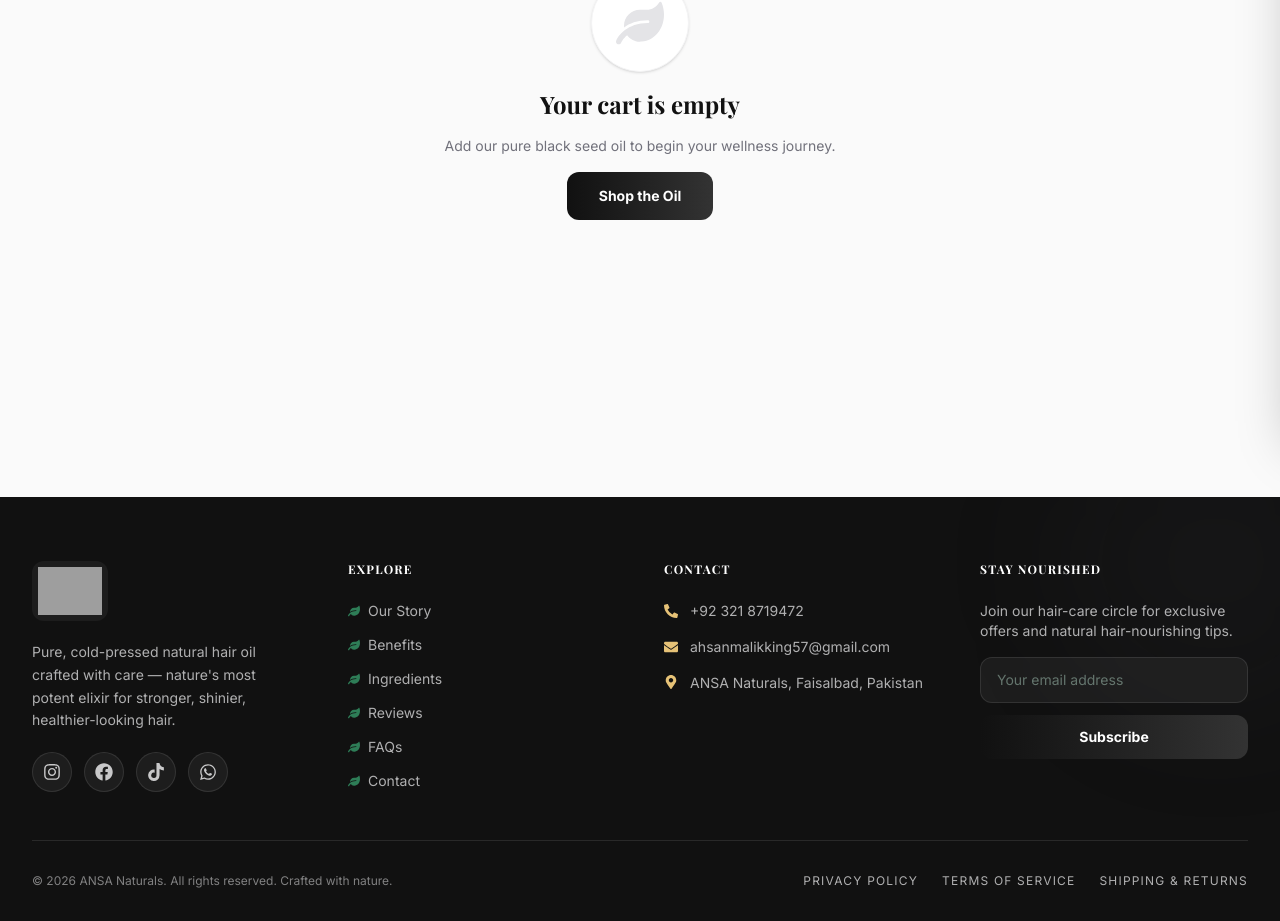
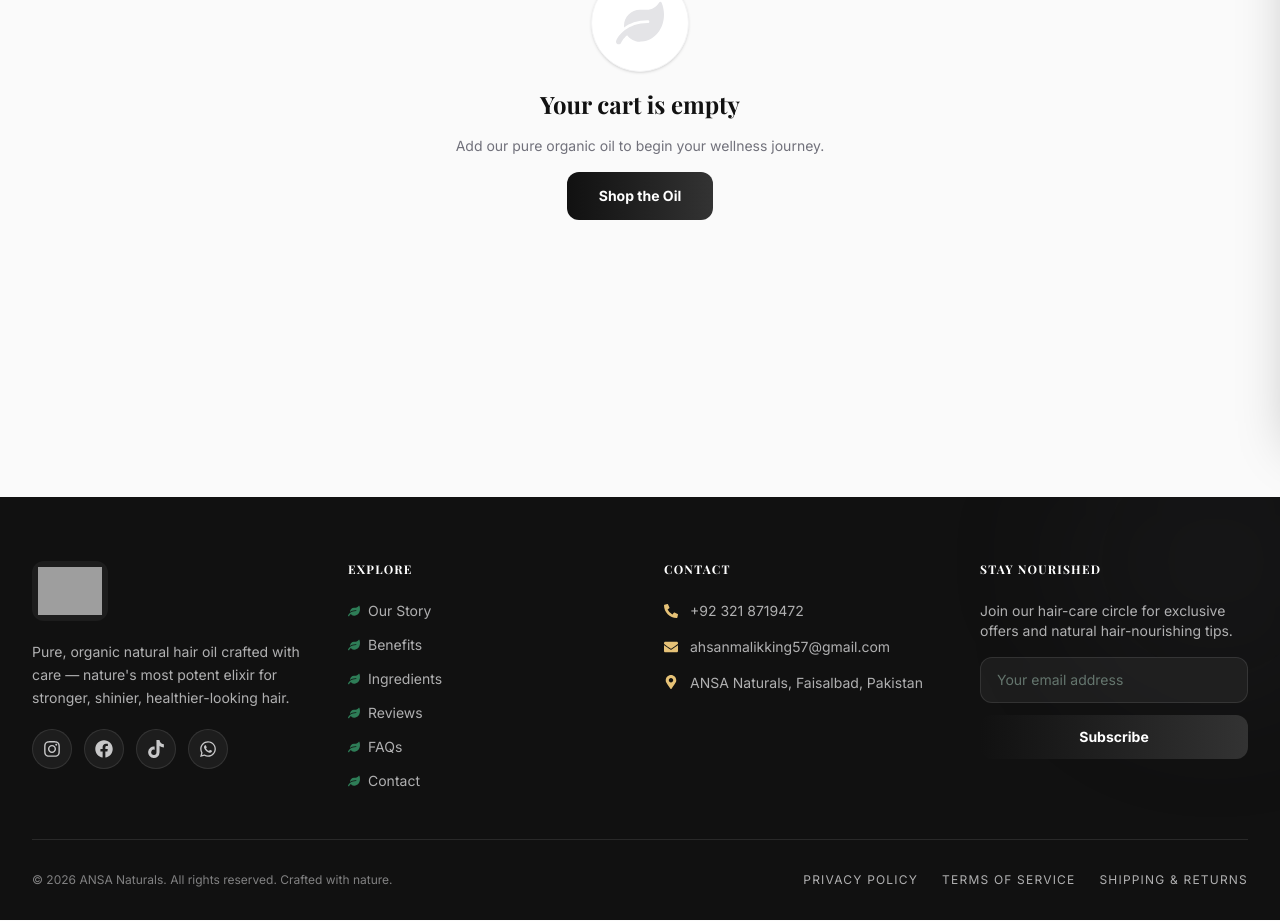
Before and after one commit to Malik-Ahsan-wq/ANSA-Naturals-Oil, a Next.js app: page /cart in a window 1280 px wide. Shown: the part 367-1288 px from the top of the page. Built offline with nearby package versions, Linux system fonts and the light colour scheme; grey boxes are pictures that could not be loaded; a web font is replaced by a local one.

Commit message:
good mashallah

```diff
--- a/src/app/cart/page.tsx
+++ b/src/app/cart/page.tsx
@@ -17,7 +17,7 @@ export default function CartPage() {
             <FaLeaf className="text-5xl text-zinc-200" />
           </div>
           <h2 className="text-2xl font-bold text-[#111111]">Your cart is empty</h2>
-          <p className="text-zinc-500 text-sm">Add our pure black seed oil to begin your wellness journey.</p>
+          <p className="text-zinc-500 text-sm">Add our pure organic oil to begin your wellness journey.</p>
           <Link href="/products" className="inline-block bg-gradient-to-r from-[#111111] to-[#333333] text-white px-8 py-3.5 rounded-xl font-bold hover:shadow-lg hover:shadow-zinc-900/20 transition-all active:scale-95 text-sm">
             Shop the Oil
           </Link>
--- a/src/app/checkout/page.tsx
+++ b/src/app/checkout/page.tsx
@@ -82,7 +82,7 @@ export default function CheckoutPage() {
           ) : (
             <>
               <h2 className="text-2xl font-bold text-[#111111]">Your cart is empty</h2>
-              <p className="text-sm text-zinc-500">Add our pure cold-pressed hair oil to begin your ritual.</p>
+              <p className="text-sm text-zinc-500">Add our pure organic hair oil to begin your ritual.</p>
             </>
           )}
         </div>
--- a/src/app/layout.tsx
+++ b/src/app/layout.tsx
@@ -28,7 +28,7 @@ export const metadata: Metadata = {
   },
   description: brand.description,
   keywords: [
-    "ANSA Naturals", "black seed oil", "Organic hair oil", "pure natural oil",
+    "ANSA Naturals", "organic oil", "Organic hair oil", "pure natural oil",
     "kalonji oil", "organic hair oil", "natural hair oil", "hair growth oil", "hair care oil",
   ],
   metadataBase: new URL("https://ansanaturals.com"),
--- a/src/app/ourStory/page.tsx
+++ b/src/app/ourStory/page.tsx
@@ -9,7 +9,7 @@ const values = [
   {
     icon: <FaLeaf className="text-zinc-700" size={24} />,
     title: "Radical Purity",
-    description: "One ingredient, nothing else. Our oil is single-origin black seed, pressed and bottled as nature intended."
+    description: "Crafted with organic ingredients, nothing else. Our oil is bottled as nature intended."
   },
   {
     icon: <FaSeedling className="text-zinc-700" size={24} />,
@@ -62,7 +62,7 @@ export default function AboutPage() {
               <div className="text-center text-white">
                 <OilDrop className="w-16 h-20 text-amber-300/80 mx-auto mb-4" />
                 <p className="font-serif italic text-2xl">Since 2016</p>
-                <p className="mt-2 text-emerald-100/70 max-w-[220px] mx-auto text-sm">A decade of perfecting the art of cold-pressed purity.</p>
+                <p className="mt-2 text-emerald-100/70 max-w-[220px] mx-auto text-sm">A decade of perfecting the art of organic purity.</p>
               </div>
             </div>
             <div className="absolute -bottom-6 -right-4 bg-white rounded-2xl shadow-xl border border-zinc-100 px-6 py-4">
--- a/src/app/page.tsx
+++ b/src/app/page.tsx
@@ -171,7 +171,7 @@ function Hero() {
           </h1>
 
           <p className="mt-5 text-base sm:text-lg text-zinc-600 leading-relaxed max-w-xl mx-auto lg:mx-0">
-            Hand-harvested black seed, cold-pressed within 24 hours and bottled in
+            Crafted with organic ingredients and bottled in
             UV-protected glass — {brand.tagline.toLowerCase()} nourishes roots and
             revives shine without heat damage or harsh chemicals.
           </p>
@@ -523,7 +523,7 @@ function Ingredients() {
               <p className="mt-1.5 text-xs text-zinc-100/50">{r.note}</p>
             </div>
           ))}
-          <p className="text-xs text-zinc-100/40 italic pt-2">*Values indicate concentration within the pure cold-pressed oil. Independent lab reports available on request.</p>
+          <p className="text-xs text-zinc-100/40 italic pt-2">*Values indicate concentration within the pure organic oil. Independent lab reports available on request.</p>
         </div>
       </div>
     </section>
@@ -569,7 +569,7 @@ function HowToUse() {
               Before & After <span className="text-shimmer">Transformations</span>
             </h3>
             <p className="mt-3 text-sm text-zinc-500 max-w-lg mx-auto">
-              See the real difference our cold-pressed black seed oil makes.
+               See the real difference our organic oil makes.
               These are actual customer results after consistent use.
             </p>
           </div>
@@ -577,7 +577,7 @@ function HowToUse() {
           <div className="relative rounded-[2rem] overflow-hidden shadow-2xl shadow-zinc-900/10 border border-zinc-100">
             <Image
               src="/assets/before-after-results.jpg"
-              alt="Before and after hair transformation results using ANSA Naturals cold-pressed black seed oil"
+              alt="Before and after hair transformation results using ANSA Naturals organic oil"
               width={1400}
               height={900}
               className="w-full h-auto"
@@ -778,8 +778,8 @@ function Reviews() {
 /* ---------------------------------- FAQ ----------------------------------- */
 function Faq() {
   const faqs = [
-    { q: "Is the oil really 100% pure and natural?", a: "Yes. ANSA Naturals is single-origin, cold-pressed black seed hair oil with absolutely no fillers, carrier oils, preservatives or heat processing. Every batch ships with a third-party lab purity certificate." },
-    { q: "How is cold-pressing different from regular extraction?", a: "Most hair oils are heat-extracted or blended with cheap carriers, which destroys delicate nutrients. We press seeds slowly below 40°C, preserving thymoquinone, omega fatty acids and vitamin E at their full potency." },
+    { q: "Is the oil really 100% pure and natural?", a: "Yes. ANSA Naturals is crafted with organic ingredients, with absolutely no fillers, carrier oils, preservatives or heat processing. Every batch ships with a third-party lab purity certificate." },
+    { q: "What makes organic oils different?", a: "Most hair oils are heat-extracted or blended with cheap carriers, which destroys delicate nutrients. Our organic formula preserves natural nutrients at their full potency for healthier hair." },
     { q: "How should I use it on my hair?", a: "Warm a few drops and massage into the scalp for 3–5 minutes, then work through strands from roots to ends. Leave in for 30 minutes to overnight, then rinse with a gentle shampoo. Repeat 3–4 times a week." },
     { q: "Are there any side effects or allergies?", a: "Our oil is generally safe for most hair and skin types. If you have known seed allergies or a sensitive scalp, do a patch test before use and discontinue if irritation occurs." },
     { q: "How long does one bottle last and how do I store it?", a: "One 100 ml bottle lasts roughly 6–8 weeks of regular hair use. Store in a cool, dry place away from direct sunlight — the amber glass bottle is designed to protect the oil." },
@@ -941,7 +941,7 @@ function FinalCta() {
               Begin Your Journey to <span className="text-[#e6c277] italic">Naturally Beautiful Hair</span>
             </h2>
             <p className="mt-5 text-zinc-100/80 max-w-xl mx-auto leading-relaxed">
-              Join 30,000+ customers who made the switch to pure, cold-pressed natural hair oil.
+              Join 30,000+ customers who made the switch to pure, organic natural hair oil.
               Your hair will thank you.
             </p>
             <div className="mt-8 flex flex-col sm:flex-row items-center justify-center gap-4">
--- a/src/app/product/[slug]/page.tsx
+++ b/src/app/product/[slug]/page.tsx
@@ -23,7 +23,7 @@ export default async function ProductDetail({ params }: Props) {
   if (!product) return notFound();
 
   const details = [
-    { icon: FaLeaf, title: "100% Pure", desc: "Single-origin, unrefined, cold-pressed black seed oil." },
+    { icon: FaLeaf, title: "100% Pure", desc: "Crafted with organic ingredients, unrefined organic oil." },
     { icon: FaShieldAlt, title: "Lab Tested", desc: "Third-party verified for thymoquinone purity." },
     { icon: FaTruck, title: "Free Shipping", desc: "Nationwide delivery, dispatched within 24 hours." },
     { icon: FaRecycle, title: "Eco-Friendly", desc: "Amber glass bottle, fully recyclable packaging." },
--- a/src/components/CartSidebar.tsx
+++ b/src/components/CartSidebar.tsx
@@ -51,7 +51,7 @@ export default function CartSidebar() {
                 <FaLeaf className="text-3xl text-zinc-200" />
               </div>
               <p className="font-bold text-[#111111] text-base">Your cart is empty</p>
-              <p className="text-sm text-zinc-400 max-w-[200px]">Add our pure black seed oil to begin your wellness journey</p>
+              <p className="text-sm text-zinc-400 max-w-[200px]">Add our pure organic oil to begin your wellness journey</p>
               <Link href="/products" onClick={closeCart} className="mt-1 bg-gradient-to-r from-[#111111] to-[#333333] text-white px-6 py-3 rounded-xl font-bold text-sm hover:shadow-lg transition-all">
                 Shop the Oil
               </Link>
--- a/src/components/Footer.tsx
+++ b/src/components/Footer.tsx
@@ -51,7 +51,7 @@ export default function Footer() {
               </div>
             </Link>
             <p className="text-sm leading-relaxed max-w-xs">
-              Pure, cold-pressed natural hair oil crafted with care — nature&apos;s most
+              Pure, organic natural hair oil crafted with care — nature&apos;s most
               potent elixir for stronger, shinier, healthier-looking hair.
             </p>
             <div className="flex items-center gap-3">
```
